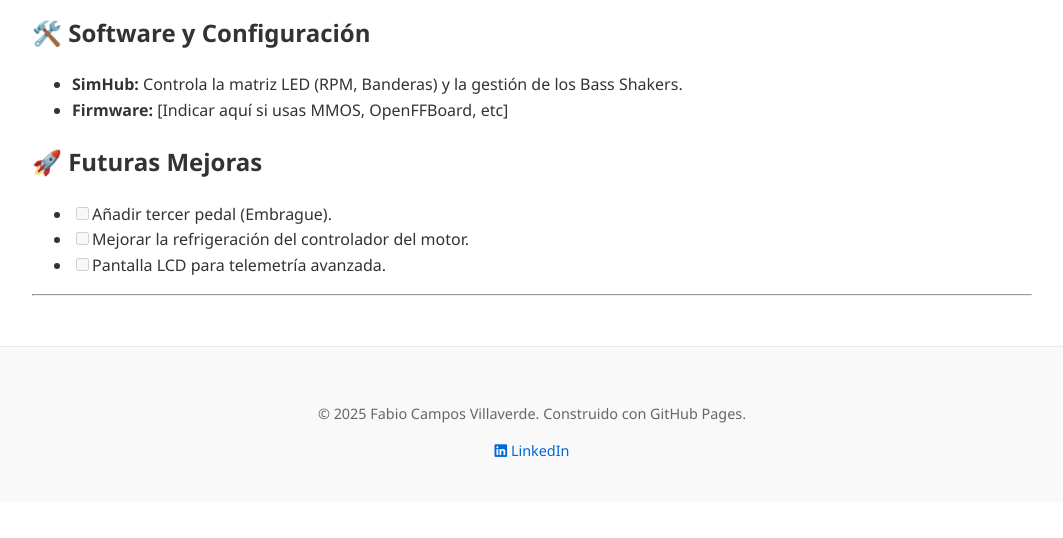
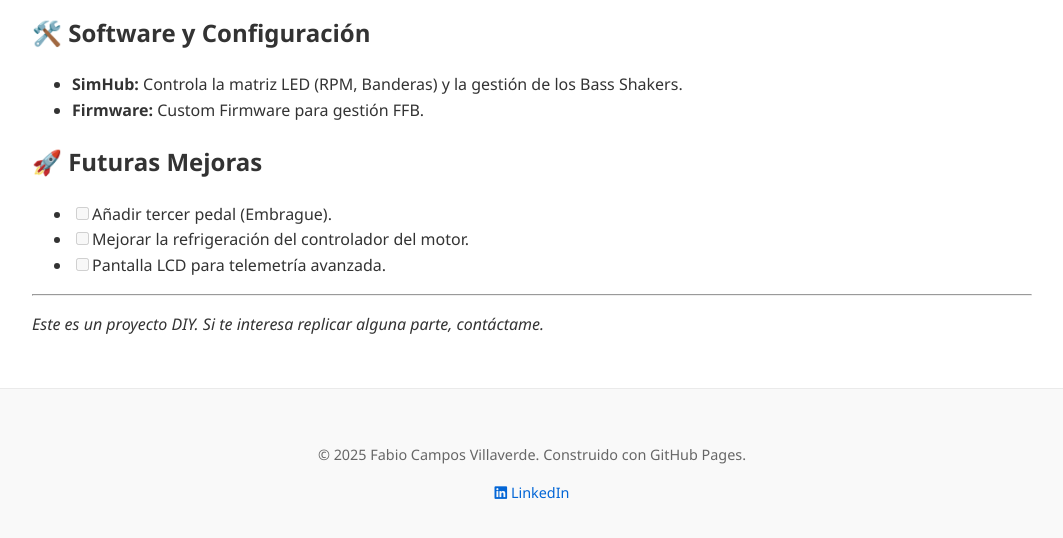
Before and after one commit to FabioCamposVillaverde/fabiocamposvillaverde.github.io, a Jekyll site: the page built from simulador-racing.md, in a window 1280 px wide and 900 px high, scrolled down 3281 px, cut to the strip 356-894 px from the top of the window. Shown: the whole strip, without its empty margins (108-1171 px from the left). Built offline with Jekyll 4.4.1, drawn with Linux system fonts in a browser that asks for light colours; our own code applies the rules of GitHub Pages for plain Markdown files; before the commit the page ends 4139 px from its top, so only the background shows below that.

Commit message:
Update simulador-racing.md

```diff
--- a/simulador-racing.md
+++ b/simulador-racing.md
@@ -1,6 +1,11 @@
+---
+layout: default
+title: DIY Direct Drive Sim Rig
+---
+
 # 🏎️ OpenSource DIY Direct Drive Sim Rig
 
-![Vista General](./01_full_rig.jpg)
+![Vista General](assets/images/01_full_rig.jpg)
 
 > **"Ingeniería de competición al alcance del maker."**
 > Un ecosistema de simulación completo construido desde cero utilizando piezas de automoción recicladas, impresión 3D avanzada y electrónica de código abierto.
@@ -31,20 +36,20 @@ El núcleo es un sistema **Direct Drive de 15Nm** reales, acompañado de pedales
 La ergonomía fue clave en el diseño. Todo está al alcance de la mano. La base del volante cuenta con una carcasa impresa en 3D con ventilación forzada tipo panel de abeja.
 Se aprecia la **botonera personalizada** (Button Box) con joystick de navegación y la disposición del cambio secuencial y freno de mano para configuraciones de Rally/Drift.
 
-![Cockpit Top View](./02_cockpit_layout.jpg)
+![Cockpit Top View](assets/images/02_cockpit_layout.jpg)
 
 ### 2. Pedales de Célula de Carga (Load Cell)
 Diseño personalizado inspirado en la gama alta (Heusinkveld). La estructura combina perfiles de acero con piezas impresas en 3D de alta densidad (relleno 100%).
 * **Sensación:** El freno utiliza una célula de carga de 100kg, permitiendo frenar por *presión* muscular y no por recorrido, igual que un coche de carreras real.
 
-![Pedals Profile](./04_pedals_profile.jpg)
+![Pedals Profile](assets/images/04_pedals_profile.jpg)
 
 ### 3. Periféricos de Control
 Mecanismos robustos diseñados para aguantar el trato duro.
 
 | Shifter Secuencial | Freno de Mano Hidráulico (Sim) |
 | :---: | :---: |
-| ![Shifter](./05_shifter_detail.jpg) | ![Handbrake](./06_handbrake_detail.jpg) |
+| ![Shifter](assets/images/05_shifter_detail.jpg) | ![Handbrake](assets/images/06_handbrake_detail.jpg) |
 | *Accionamiento metálico con muelle de alta tensión* | *Célula de carga de 20kg visible con muelle de precarga* |
 
 ### 4. El Corazón: Direct Drive & Electrónica
@@ -54,18 +59,18 @@ La magia ocurre bajo el capó.
 
 | Motor Unit | Gestión de Cables |
 | :---: | :---: |
-| ![Motor](./03_motor_base.jpg) | ![Wiring](./07_electronics.jpg) |
+| ![Motor](assets/images/03_motor_base.jpg) | ![Wiring](assets/images/07_electronics.jpg) |
 
 ### 5. Inmersión Háptica (Bass Shakers)
 Para sentir los pianos, los cambios de marcha y las revoluciones del motor, se han instalado excitadores acústicos directamente en el chasis (bajo pedales y asiento). Esto añade una capa física de información que el Force Feedback del volante no puede transmitir.
 
-![Bass Shaker](./08_bass_shaker.jpg)
+![Bass Shaker](assets/images/08_bass_shaker.jpg)
 
 ---
 
 ## 🛠️ Software y Configuración
 * **SimHub:** Controla la matriz LED (RPM, Banderas) y la gestión de los Bass Shakers.
-* **Firmware:** [Indicar aquí si usas MMOS, OpenFFBoard, etc]
+* **Firmware:** Custom Firmware para gestión FFB.
 
 ## 🚀 Futuras Mejoras
 * [ ] Añadir tercer pedal (Embrague).
@@ -73,3 +78,4 @@ Para sentir los pianos, los cambios de marcha y las revoluciones del motor, se h
 * [ ] Pantalla LCD para telemetría avanzada.
 
 ---
+*Este es un proyecto DIY. Si te interesa replicar alguna parte, contáctame.*
```
